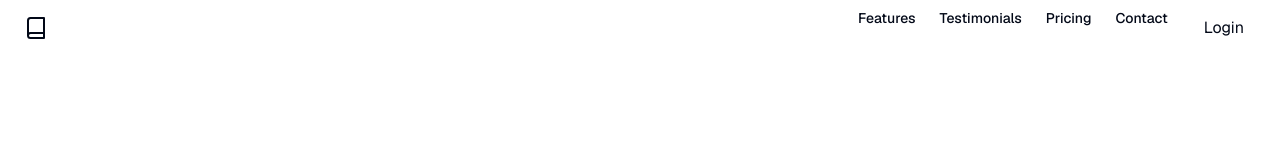
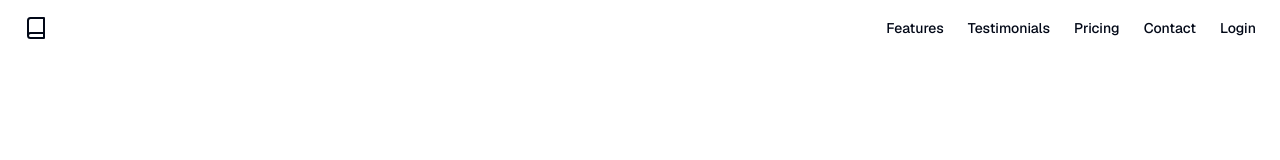
Before and after one commit to seanmckee/Study-Buddy, a Next.js app: page / in a window 1280 px wide. Shown: the top 160 px of the page. Built offline with nearby package versions, Linux system fonts and the light colour scheme; no server answers.

Commit message:
fixed hydration error with card and aligned auth button to navbar

```diff
--- a/app/page.tsx
+++ b/app/page.tsx
@@ -107,7 +107,9 @@ export default async function Index() {
           >
             Login
           </Link> */}
-          {isSupabaseConnected && <AuthButton />}
+          <div className="text-sm font-medium hover:underline underline-offset-4 ">
+            {isSupabaseConnected && <AuthButton />}
+          </div>
         </nav>
       </header>
       <main className="flex-1">
@@ -286,14 +288,14 @@ export default async function Index() {
               <Card>
                 <CardHeader>
                   <CardTitle>Free</CardTitle>
-                  <CardDescription>
+                  {/* <CardDescription>
                     <div className="flex items-baseline space-x-2">
                       <span className="text-4xl font-bold">$0</span>
                       <span className="text-sm text-gray-500 dark:text-gray-400">
                         /month
                       </span>
                     </div>
-                  </CardDescription>
+                  </CardDescription> */}
                 </CardHeader>
                 <CardContent className="space-y-4">
                   <ul className="space-y-2 text-sm text-gray-500 dark:text-gray-400">
--- a/components/AuthButton.tsx
+++ b/components/AuthButton.tsx
@@ -19,9 +19,9 @@ export default async function AuthButton() {
 
   return user ? (
     <div className="flex items-center gap-4">
-      Hey, {user.email}!
+      {/* Hey, {user.email}! */}
       <form action={signOut}>
-        <button className="py-2 px-4 rounded-md no-underline bg-btn-background hover:bg-btn-background-hover">
+        <button className="text-sm font-medium hover:underline underline-offset-4 ">
           Logout
         </button>
       </form>
@@ -29,7 +29,7 @@ export default async function AuthButton() {
   ) : (
     <Link
       href="/login"
-      className="py-2 px-3 flex rounded-md no-underline bg-btn-background hover:bg-btn-background-hover"
+      className="text-sm font-medium hover:underline underline-offset-4 "
     >
       Login
     </Link>
```
Also changed, not shown: 1 other file (tests, documents, lock files or other folders).
